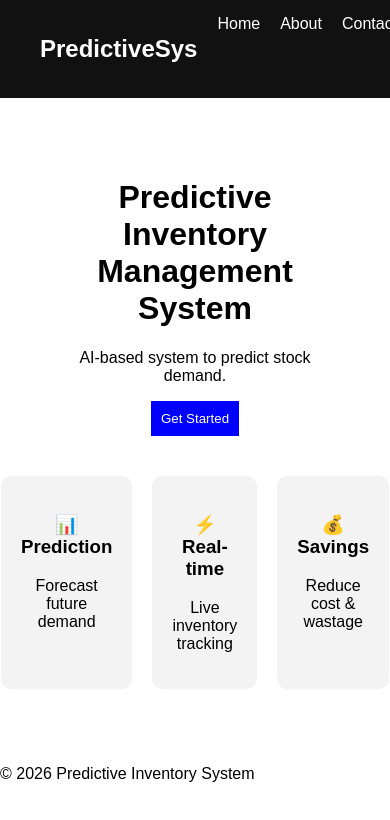
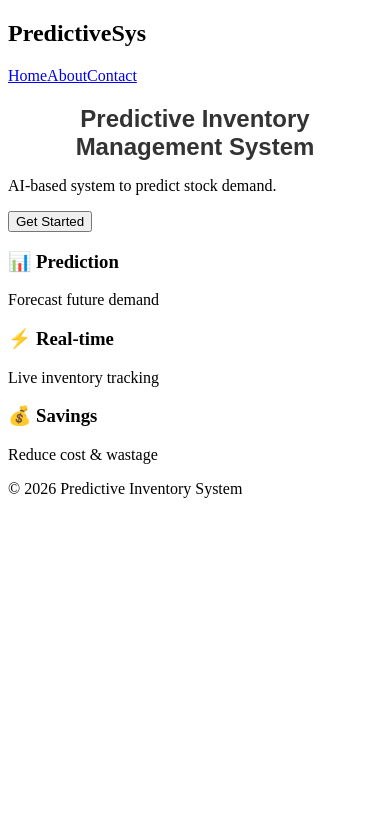
Before and after one commit to Corvus06655/Final-Project, a React (Vite) app: page / in a window 390 px wide. Shown: the top 820 px of the page. Built offline with nearby package versions, Linux system fonts and the light colour scheme.

Commit message:
Updated App.css with modern professional animations and styling

```diff
--- a/src/App.css
+++ b/src/App.css
@@ -1,59 +1,49 @@
-body {
-  margin: 0;
-  font-family: Arial;
+.app {
+    background: linear-gradient(135deg, #f5f7fa, #c3cfe2);
+    animation: fadeIn 1.5s ease-in-out;
+    transition: transform 0.3s;
 }
 
-.nav {
-  display: flex;
-  justify-content: space-between;
-  padding: 15px 40px;
-  background: #111;
-  color: white;
+.app:hover {
+    transform: scale(1.05);
 }
 
-.nav a {
-  color: white;
-  margin-left: 20px;
-  text-decoration: none;
+@keyframes fadeIn {
+    from { opacity: 0; }
+    to { opacity: 1; }
 }
 
-.home {
-  text-align: center;
-  padding: 60px;
+h1 {
+    font-family: 'Arial', sans-serif;
+    color: #333;
+    text-align: center;
+    margin-top: 20px;
 }
 
-.features {
-  display: flex;
-  justify-content: center;
-  gap: 20px;
-  margin-top: 40px;
+.button {
+    background-color: #008CBA;
+    border: none;
+    color: white;
+    padding: 15px 32px;
+    text-align: center;
+    text-decoration: none;
+    display: inline-block;
+    font-size: 16px;
+    transition: background-color 0.3s;
+    margin: 4px 2px;
+    cursor: pointer;
 }
 
-.card {
-  padding: 20px;
-  background: #f3f3f3;
-  border-radius: 10px;
+.button:hover {
+    background-color: #005f75;
 }
 
-.page {
-  padding: 40px;
+@media (max-width: 600px) {
+    h1 {
+        font-size: 1.5em;
+    }
+    .button {
+        width: 100%;
+        padding: 12px;
+    }
 }
-
-.contact-form {
-  display: flex;
-  flex-direction: column;
-  width: 300px;
-}
-
-.contact-form input,
-.contact-form textarea {
-  margin: 10px 0;
-  padding: 10px;
-}
-
-button {
-  padding: 10px;
-  background: blue;
-  color: white;
-  border: none;
-}
```
